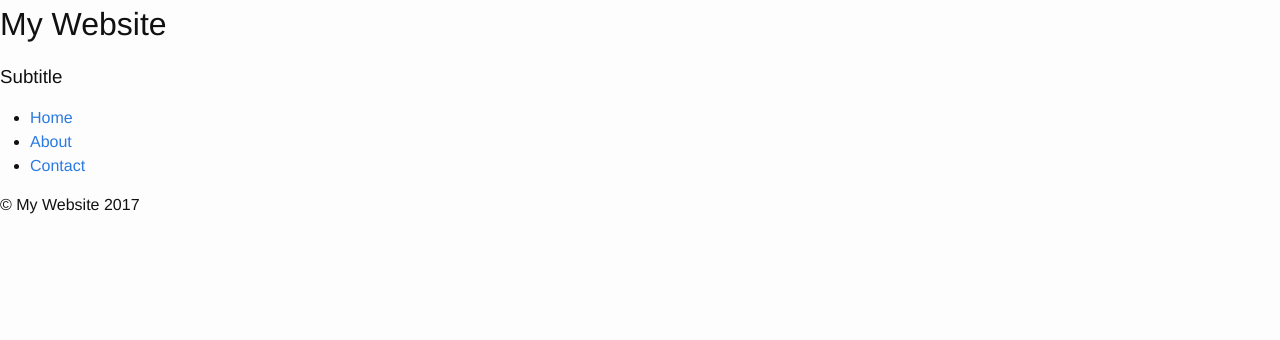
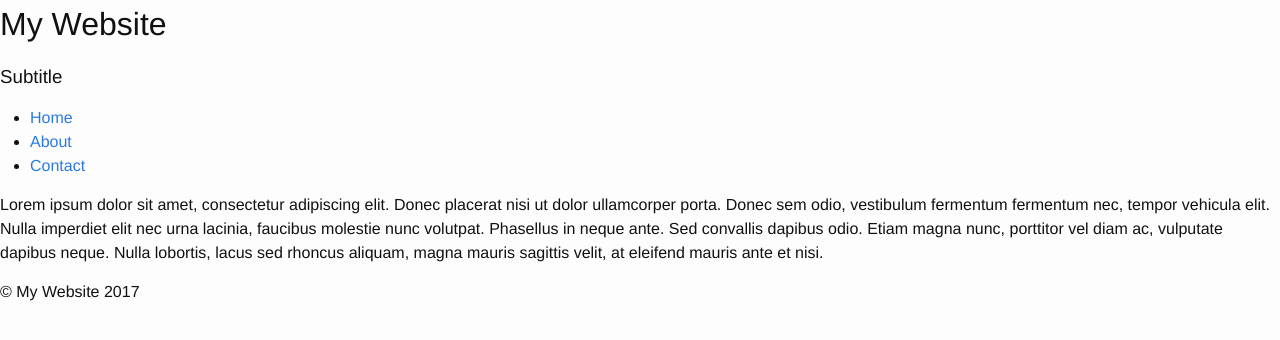
Before and after one commit to WesOnCoding/WesOnCoding.github.io, a Jekyll site: the page index.html, which Jekyll copies as it is, in a window 1280 px wide. Shown: the top 340 px of the page. Built offline with Jekyll 4.4.1, drawn with Linux system fonts in a browser that asks for light colours.

Commit message:
Update index.html

```diff
--- a/index.html
+++ b/index.html
@@ -15,6 +15,7 @@
                 <li><a href="contact.html">Contact</a></li>
             </ul>
         </div>
+        <p>Lorem ipsum dolor sit amet, consectetur adipiscing elit. Donec placerat nisi ut dolor ullamcorper porta. Donec sem odio, vestibulum fermentum fermentum nec, tempor vehicula elit. Nulla imperdiet elit nec urna lacinia, faucibus molestie nunc volutpat. Phasellus in neque ante. Sed convallis dapibus odio. Etiam magna nunc, porttitor vel diam ac, vulputate dapibus neque. Nulla lobortis, lacus sed rhoncus aliquam, magna mauris sagittis velit, at eleifend mauris ante et nisi.</p>
         <div class="footer">
             <p>&copy; My Website 2017</p>
         </div>
```
